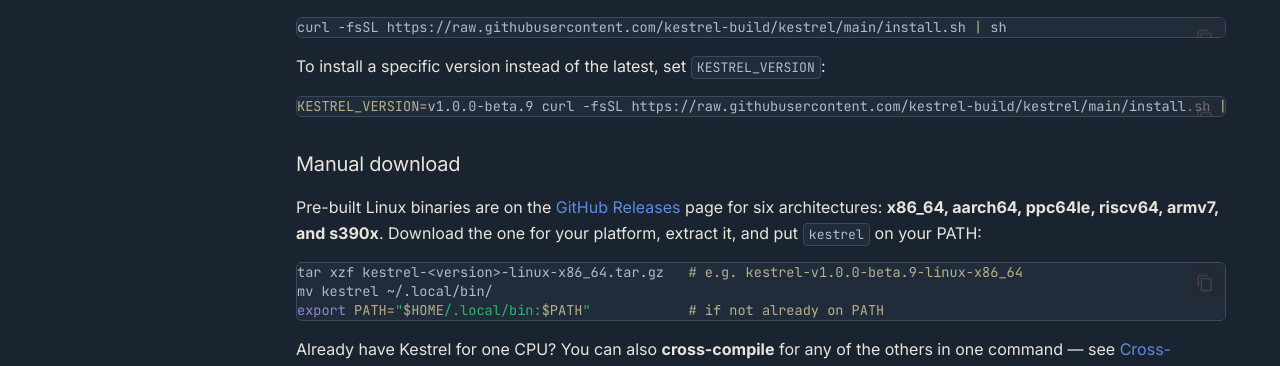
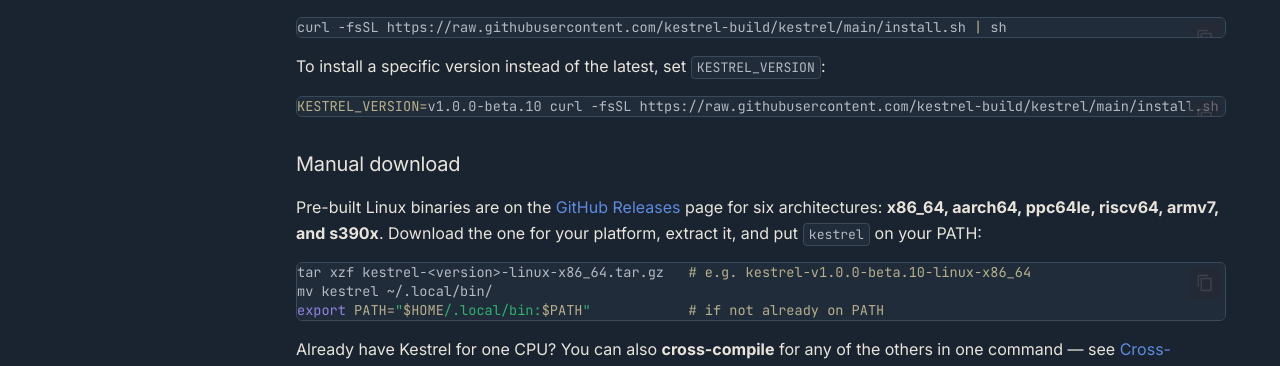
Before and after one commit to kestrel-build/kestrel-build.github.io, an MkDocs documentation site: the page built from docs/getting-started.md, in a window 1280 px wide and 900 px high, scrolled down 619 px. Shown: the part 163-529 px from the top of the window. Built offline with MkDocs 1.6.1 and Material for MkDocs 9.7.7, drawn with Linux system fonts in a browser that asks for light colours; comment, search, counter and statistics services are not loaded.

Commit message:
Bump to v1.0.0-beta.10: cheatsheet (HTML + PDF) and install examples

````diff
--- a/docs/assets/kestrel-cheatsheet.html
+++ b/docs/assets/kestrel-cheatsheet.html
@@ -303,7 +303,7 @@ pre .an{color:var(--rust-ink)}   /* annotations */
       <p>Memory-safe, taint-aware systems language — brace syntax, LLVM backend.</p>
     </div>
     <div class="masthead__meta">
-      <div>v1.0.0-beta.9 &nbsp;·&nbsp; <b>quick reference</b></div>
+      <div>v1.0.0-beta.10 &nbsp;·&nbsp; <b>quick reference</b></div>
       <div>kestrel-build.github.io</div>
     </div>
   </header>
@@ -622,7 +622,7 @@ c.<span class="fn">fetch_add</span>(<span class="num">1</span>)
   </div><!-- /cols -->
 
   <div class="foot">
-    <span>Kestrel <b>v1.0.0-beta.9</b> — full language + CLI quick reference.</span>
+    <span>Kestrel <b>v1.0.0-beta.10</b> — full language + CLI quick reference.</span>
     <span>Deeper docs: <b>kestrel-build.github.io</b> · Language Guide &amp; Type System.</span>
   </div>
 
--- a/docs/getting-started.md
+++ b/docs/getting-started.md
@@ -13,7 +13,7 @@ curl -fsSL https://raw.githubusercontent.com/kestrel-build/kestrel/main/install.
 To install a specific version instead of the latest, set `KESTREL_VERSION`:
 
 ```bash
-KESTREL_VERSION=v1.0.0-beta.9 curl -fsSL https://raw.githubusercontent.com/kestrel-build/kestrel/main/install.sh | sh
+KESTREL_VERSION=v1.0.0-beta.10 curl -fsSL https://raw.githubusercontent.com/kestrel-build/kestrel/main/install.sh | sh
 ```
 
 ### Manual download
@@ -21,7 +21,7 @@ KESTREL_VERSION=v1.0.0-beta.9 curl -fsSL https://raw.githubusercontent.com/kestr
 Pre-built Linux binaries are on the [GitHub Releases](https://github.com/kestrel-build/kestrel/releases/latest) page for six architectures: **x86_64, aarch64, ppc64le, riscv64, armv7, and s390x**. Download the one for your platform, extract it, and put `kestrel` on your PATH:
 
 ```bash
-tar xzf kestrel-<version>-linux-x86_64.tar.gz   # e.g. kestrel-v1.0.0-beta.9-linux-x86_64
+tar xzf kestrel-<version>-linux-x86_64.tar.gz   # e.g. kestrel-v1.0.0-beta.10-linux-x86_64
 mv kestrel ~/.local/bin/
 export PATH="$HOME/.local/bin:$PATH"            # if not already on PATH
 ```
````
Also changed, not shown: 1 other file.
